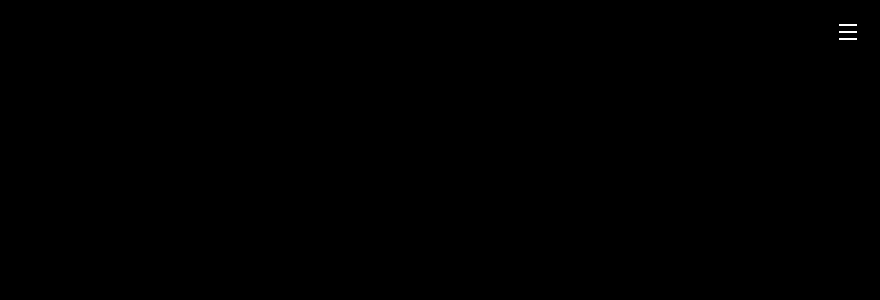
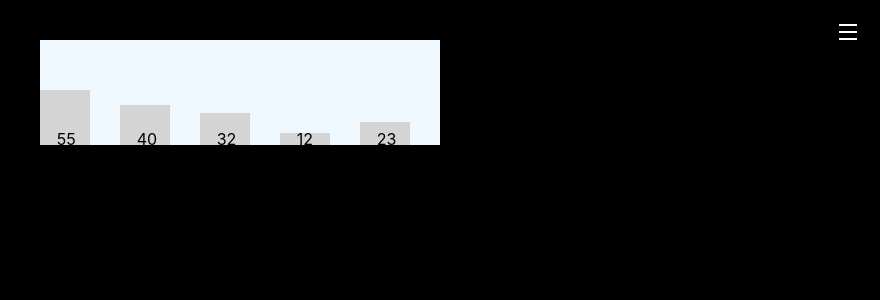
Before and after one commit to ajou-only-five/AOF-Frontend, a React (Create React App) app: page / in a window 1280 px wide. Shown: the top 300 px of the page, without its empty margins (400-1280 px from the left). Built offline with nearby package versions, Linux system fonts and the light colour scheme.

Commit message:
feat: Chart prototype

```diff
--- /dev/null
+++ b/src/components/Chart/ChartBar.jsx
@@ -0,0 +1,20 @@
+import React from "react";
+
+function ChartBar(props) {
+  return (
+    <>
+      <rect
+        x={props.x}
+        y={props.y}
+        width={props.width}
+        height={props.height}
+        fill={"#d4d4d4"}
+      />
+      <text x={props.x + props.width / 3} y={props.y + props.height}>
+        {props.height}
+      </text>
+    </>
+  );
+}
+
+export default ChartBar;
--- /dev/null
+++ b/src/components/Chart/MyChart.jsx
@@ -0,0 +1,53 @@
+import React, { useState } from "react";
+
+import "../../styles/Chart.css";
+import ChartBar from "./ChartBar";
+
+function MyChart(props) {
+  const data = [
+    { name: "강동하", count: 55 },
+    { name: "장성호", count: 40 },
+    { name: "이균", count: 32 },
+    { name: "나주영", count: 12 },
+    { name: "유미리", count: 23 },
+  ];
+
+  const [countData, setCountData] = useState(data);
+
+  const maxCount =
+    Math.max(...countData.map((el) => el.count)) < 50
+      ? 50
+      : Math.max(...countData.map((el) => el.count));
+
+  const chartHeight = maxCount + 50;
+  const barWidth = 50;
+  const barMargin = 30;
+  const numofBars = countData.length;
+  let width = numofBars * (barWidth + barMargin);
+
+  return (
+    <div>
+      <svg
+        width={width}
+        height={chartHeight}
+        viewBox={`0 0 ${width} ${props.height}`}
+        preserveAspectRatio="xMidYMax meet"
+      >
+        {data.map((el, idx) => {
+          const barHeight = el.count;
+          return (
+            <ChartBar
+              key={el.name}
+              x={idx * (barWidth + barMargin)}
+              y={chartHeight - barHeight}
+              width={barWidth}
+              height={barHeight}
+            />
+          );
+        })}
+      </svg>
+    </div>
+  );
+}
+
+export default MyChart;
--- a/src/page/MainPage.jsx
+++ b/src/page/MainPage.jsx
@@ -7,6 +7,7 @@
 import "../styles/MainPage.css";
 
 import CalendarNavigator from "../components/CalendarNavigator/CalendarNavigator";
+import MyChart from "../components/Chart/MyChart";
 
 function Mainpage() {
   const [isLogined, setIsLogined] = useState(true);
@@ -22,6 +23,10 @@
 
   return (
     <div>
+      {/* chart */}
+      <div>
+        <MyChart />
+      </div>
       {/* sidemenu */}
       <div>
         <Toolbar
--- /dev/null
+++ b/src/styles/Chart.css
@@ -0,0 +1,10 @@
+svg {
+  position: absolute;
+
+  top: 5%;
+  left: 50%;
+
+  transform: translate(-50%);
+
+  background-color: aliceblue;
+}
```
Also changed, not shown: 11 other files (tests, documents, lock files or other folders).
